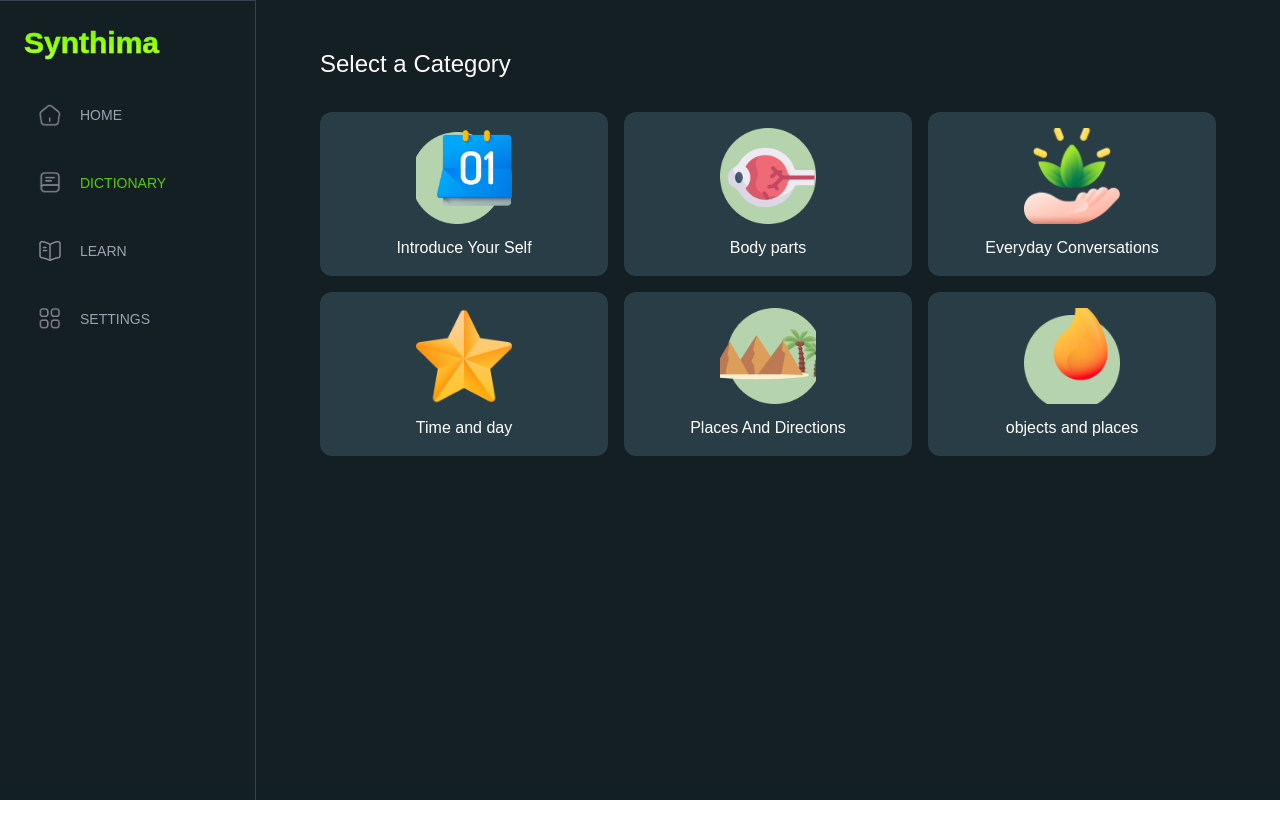
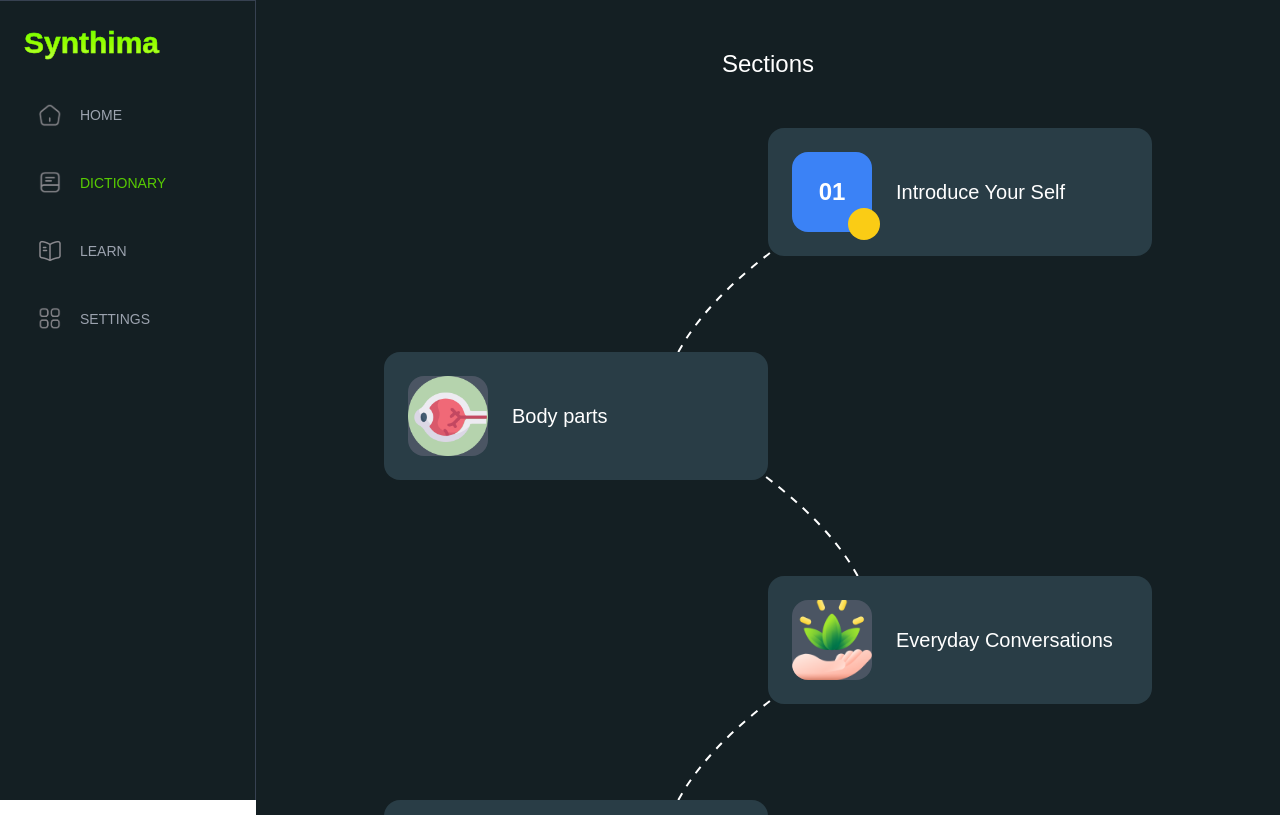
Before and after one commit to SeifEldin15/Sign-Language-Website, a React (Vite) app in the folder Frontend/: page /dictionary in a window 1280 px wide. Shown: the top 815 px of the page. Built offline with nearby package versions, Linux system fonts and the light colour scheme.

Commit message:
frontend edits for the categories part

```diff
--- a/Frontend/src/components/DictionaryCategories.jsx
+++ b/Frontend/src/components/DictionaryCategories.jsx
@@ -11,7 +11,7 @@ function DictionaryCategories() {
   const navigate = useNavigate();
 
   const categories = [
-    { id: 1, title: "Introduce Your Self", image: placeholder1, path: "/dictionary/intro" },
+    { id: 1, title: "Introduce Your Self", image: placeholder1, path: "/dictionary/intro", number: "01" },
     { id: 2, title: "Body parts", image: placeholder2, path: "/dictionary/body" },
     { id: 3, title: "Everyday Conversations", image: placeholder3, path: "/dictionary/conversations" },
     { id: 4, title: "Time and day", image: placeholder4, path: "/dictionary/time" },
@@ -25,25 +25,71 @@ function DictionaryCategories() {
         <Sidebar />
       </div>
       <div className="min-h-screen bg-[#141F23] p-4 md:p-8 lg:p-12 md:ml-64 relative overflow-hidden pb-24 md:pb-12">
-        <div className="max-w-4xl mx-auto relative z-10">
-          <h1 className="text-2xl text-white mb-8">Select a Category</h1>
-          <div className="grid grid-cols-2 gap-4 md:grid-cols-3">
-            {categories.map((category) => (
+        <div className="max-w-6xl mx-auto relative z-10">
+          <h1 className="text-2xl text-white mb-12 text-center">Sections</h1>
+
+          <div className="relative">
+            {categories.map((category, index) => {
+              const isEven = index % 2 === 0;
+
+              return (
+                <div key={category.id} className="relative mb-24 last:mb-0">
+                  {/* Dotted connecting line */}
+                  {index < categories.length - 1 && (
+                    <div className={`absolute top-16 w-96 h-72 pointer-events-none ${
+                      isEven ? 'left-1/2 -translate-x-48' : 'left-1/2 -translate-x-48'
+                    }`}>
+                      <svg className="w-full h-full" viewBox="0 0 384 288">
+                        <path
+                          d={isEven ? "M 288 0 Q 32 144 96 288" : "M 96 0 Q 352 144 288 288"}
+                          stroke="white"
+                          strokeWidth="2"
+                          strokeDasharray="8,8"
+                          fill="none"
+                        />
+                      </svg>
+                    </div>
+                  )}
+
+                  {/* Content */}
+                  <div className="flex justify-center">
                     <div
-                key={category.id}
                       onClick={() => navigate(category.path)}
-                className="bg-[#293D46] p-4 rounded-xl cursor-pointer hover:bg-gray-700/50 transition-colors"
+                      className={`bg-[#293D46] rounded-2xl p-6 cursor-pointer hover:bg-gray-700/50 transition-colors relative w-96 ${
+                        isEven ? 'translate-x-48' : '-translate-x-48'
+                      }`}
                     >
-                <div className="flex flex-col items-center space-y-3">
+                      <div className="flex items-center space-x-6">
+                        {/* Number or Icon */}
+                        <div className="flex-shrink-0 relative">
+                          {category.number ? (
+                            <div className="relative">
+                              <div className="w-20 h-20 bg-blue-500 rounded-2xl flex items-center justify-center">
+                                <span className="text-white text-2xl font-bold">{category.number}</span>
+                              </div>
+                              <div className="absolute -bottom-2 -right-2 w-8 h-8 bg-yellow-400 rounded-full"></div>
+                            </div>
+                          ) : (
+                            <div className="w-20 h-20 rounded-2xl overflow-hidden bg-gray-600 flex items-center justify-center">
                               <img
                                 src={category.image}
                                 alt={category.title}
-                    className="w-24 h-24 object-cover rounded-lg"
+                                className="w-full h-full object-cover"
                               />
-                  <span className="text-white text-center">{category.title}</span>
+                            </div>
+                          )}
+                        </div>
+
+                        {/* Title */}
+                        <div className="flex-1">
+                          <h3 className="text-white text-xl font-medium">{category.title}</h3>
                         </div>
                       </div>
-            ))}
+                    </div>
+                  </div>
+                </div>
+              );
+            })}
           </div>
         </div>
       </div>
```
Also changed, not shown: Frontend/src/components/Sidebar.jsx (line endings or trailing spaces), Frontend/src/pages/Learn.jsx (line endings or trailing spaces). Lines whose indentation alone changed are shown as unchanged.
